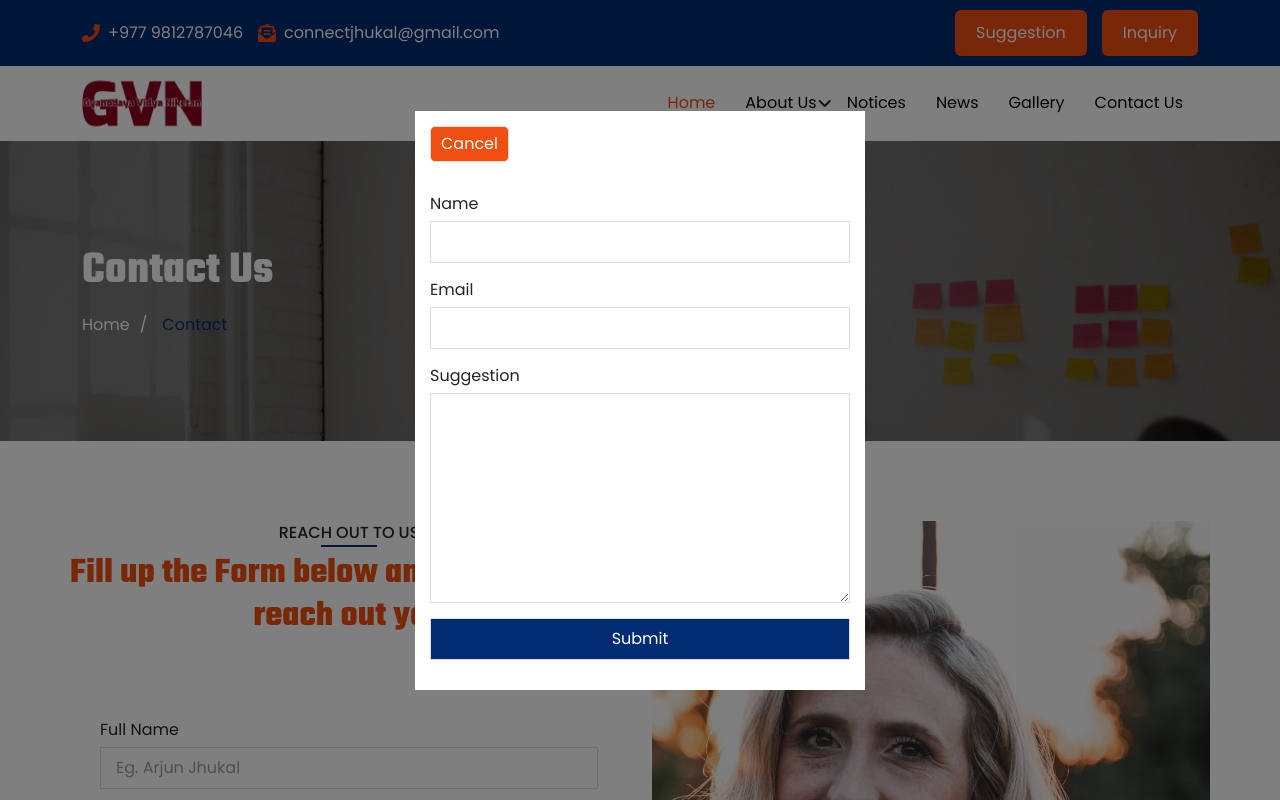
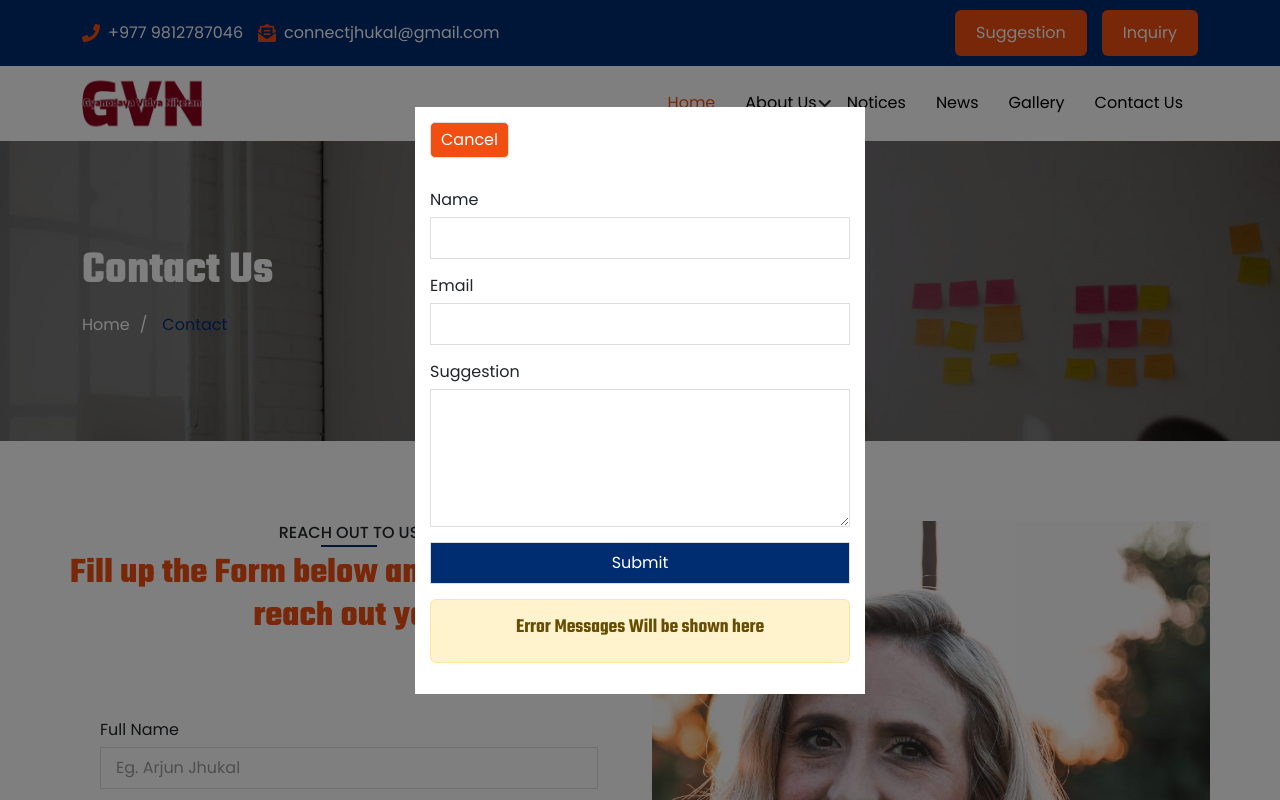
Before and after one commit to Arjun-Jhukal/Gyanodaya, a React (Vite) app: page /contact in a window 1280 px wide. Both pictures are taken after a click on the button "Suggestion". Shown: the top 800 px of the page. Built offline with nearby package versions, Linux system fonts and the light colour scheme.

Commit message:
Finalized the form validation

```diff
--- a/src/assets/scss/Component/_form.scss
+++ b/src/assets/scss/Component/_form.scss
@@ -15,6 +15,17 @@
     }
   }
 }
+.error__message {
+  text-align: center;
+  p {
+    color: $orange;
+    margin-bottom: 0;
+
+    &.success {
+      color: green;
+    }
+  }
+}
 
 .suggestion {
   background-color: rgba(0, 0, 0, 0.5);
@@ -27,11 +38,11 @@
   align-items: center;
   justify-content: center;
   z-index: 9;
-
   opacity: 0;
   visibility: hidden;
   transform: translateY(-100%);
   @include transition(0.3s);
+  overflow-y: scroll;
 
   &.active {
     opacity: 1;
--- a/src/components/Form/Form.jsx
+++ b/src/components/Form/Form.jsx
@@ -3,11 +3,11 @@ import InputField from "./InputField";
 import { AiOutlineClose } from "react-icons/ai";
 
 const Form = () => {
-  const inputRef = useRef(null);
+  // const inputRef = useRef(null);
 
-  useEffect(() => {
-    inputRef.current.focus();
-  });
+  // useEffect(() => {
+  //   inputRef.current.focus();
+  // });
 
   const [value, setValue] = useState({
     name: "",
@@ -15,19 +15,69 @@ const Form = () => {
     email: "",
     message: "",
   });
+  const [errorStatus, setErrorStatus] = useState({
+    allEmpty: false,
+    invalidEmail: false,
+    invalidNumber: false,
+    success: false,
+  });
 
-  const handleInputChange = () => {};
+  const handleEnquiryForm = (e) => {
+    e.preventDefault();
+
+    const emailTest = /^[a-zA-Z0-9._%+-]+@[a-zA-Z0-9.-]+\.[a-zA-Z]{2,}$/;
+    const phoneTest = /[a-zA-Z]/;
+
+    setErrorStatus({
+      allEmpty: false,
+      invalidEmail: false,
+      invalidNumber: false,
+      success: false,
+    });
+
+    if (value.name.trim() === "" || value.phone.trim() === "" || value.email.trim() === "") {
+      setErrorStatus({
+        ...errorStatus,
+        allEmpty: true,
+        success: false,
+      });
+    } else if (!emailTest.test(value.email.trim())) {
+      setErrorStatus({
+        ...errorStatus,
+        invalidEmail: true,
+      });
+    } else if (phoneTest.test(value.phone.trim())) {
+      setErrorStatus({
+        ...errorStatus,
+        invalidNumber: true,
+      });
+    } else {
+      setErrorStatus({
+        ...errorStatus,
+        invalidEmail: false,
+        allEmpty: false,
+        invalidNumber: false,
+        success: true,
+      });
+      setValue({
+        name: "",
+        email: "",
+        phone: "",
+        message: "",
+      });
+    }
+  };
+
   return (
     <div className="enquiry">
-      <form className="enquiry__form">
+      <form className="enquiry__form" onSubmit={(e) => handleEnquiryForm(e)}>
         <div className="row">
           <div className=" col-12">
             <InputField
               fieldType={"input"}
               inputType={"text"}
               label={"Full Name"}
-              reference={inputRef}
-              onChange={(e) => handleInputChange(e)}
+              onChange={(e) => setValue({ ...value, name: e.target.value })}
               value={value.name}
               placeholder={"Eg. Arjun Jhukal"}
             />
@@ -37,7 +87,7 @@ const Form = () => {
               fieldType={"input"}
               inputType={"email"}
               label={"Email Address"}
-              onChange={(e) => handleInputChange(e)}
+              onChange={(e) => setValue({ ...value, email: e.target.value })}
               value={value.email}
               placeholder={"example@gmail.com"}
             />
@@ -47,22 +97,34 @@ const Form = () => {
               fieldType={"input"}
               inputType={"Phone"}
               label={"Phone Number"}
-              onChange={(e) => handleInputChange(e)}
-              value={value.name}
+              onChange={(e) => setValue({ ...value, phone: e.target.value })}
+              value={value.phone}
               placeholder={"98XXXXXXXX"}
             />
           </div>
 
           <div className="col-12">
-            <InputField fieldType={"textarea"} rows={6} cols={5} label={"Subject"} onChange={(e) => handleInputChange(e)} value={value.name} />
+            <InputField
+              fieldType={"textarea"}
+              rows={6}
+              cols={5}
+              label={"Subject"}
+              onChange={(e) => setValue({ ...value, message: e.target.value })}
+              value={value.message}
+            />
           </div>
           <div className="col-12">
             <InputField fieldType={"input"} inputType={"submit"} value={"Submit"} />
           </div>
-
-          <button type="button" className="close__btn">
-            <AiOutlineClose size={28} />
-          </button>
+          <div className="col-12">
+            <div className={!errorStatus.success ? "error__message alert alert-warning" : "error__message alert alert-success"}>
+              <h5 className="text-center">Error Messages Will be shown here</h5>
+              <p className={errorStatus.allEmpty ? "d-block" : "d-none"}>Input Fields Cannot be Empty</p>
+              <p className={errorStatus.invalidEmail ? "d-block" : "d-none"}>Please Check Your Email</p>
+              <p className={errorStatus.invalidNumber ? "d-block" : "d-none"}>Please Check Your Phone Number</p>
+              <p className={errorStatus.success ? "d-block success" : "d-none"}>Response Submitted Successfully</p>
+            </div>
+          </div>
         </div>
       </form>
     </div>
--- a/src/components/Form/InputField.jsx
+++ b/src/components/Form/InputField.jsx
@@ -1,10 +1,10 @@
-const InputField = ({ label, value, fieldType, inputType, placeholder, onChange, required, reference, Children, rows, cols }) => {
+const InputField = ({ label, value, fieldType, inputType, placeholder, onChange, required, Children, rows, cols }) => {
   switch (fieldType) {
     case "input":
       return (
         <div>
           {label ? <label>{label}</label> : null}
-          <input type={inputType} value={value} placeholder={placeholder} onChange={onChange} ref={reference} />
+          <input type={inputType} value={value} placeholder={placeholder} onChange={onChange} />
         </div>
       );
     case "textarea":
--- a/src/components/Form/SuggestionForm.jsx
+++ b/src/components/Form/SuggestionForm.jsx
@@ -2,26 +2,91 @@ import { useEffect, useRef, useState } from "react";
 import InputField from "./InputField";
 
 const SuggestionForm = ({ state, onClick }) => {
-  const [value, setValue] = useState();
+  const [value, setValue] = useState({
+    name: "",
+    email: "",
+    message: "",
+  });
 
-  const handleInputChange = () => {};
+  // const inputref = useRef(null);
 
-  const inputref = useRef(null);
+  // useEffect(() => {
+  //   inputref.current.focus();
+  // });
 
-  useEffect(() => {
-    inputref.current.focus();
+  const [errorStatus, setErrorStatus] = useState({
+    allEmpty: false,
+    invalidEmail: false,
+    success: false,
   });
+
+  const handleEnquiryForm = (e) => {
+    e.preventDefault();
+
+    const emailTest = /^[a-zA-Z0-9._%+-]+@[a-zA-Z0-9.-]+\.[a-zA-Z]{2,}$/;
+
+    if (value.name.trim() === "" || value.email.trim() === "") {
+      setErrorStatus({
+        ...errorStatus,
+        allEmpty: true,
+        success: false,
+      });
+    } else if (!emailTest.test(value.email)) {
+      setErrorStatus({
+        ...errorStatus,
+        invalidEmail: true,
+      });
+    } else {
+      setErrorStatus({
+        ...errorStatus,
+        invalidEmail: false,
+        allEmpty: false,
+        success: true,
+      });
+      setValue({
+        name: "",
+        email: "",
+        message: "",
+      });
+    }
+  };
 
   return (
     <div className={state ? "suggestion active" : "suggestion"}>
-      <form className="suggestion__form">
+      <form className="suggestion__form" onSubmit={handleEnquiryForm}>
         <button type="button" className="btn__back" onClick={onClick}>
           Cancel
         </button>
-        <InputField label={"Name"} fieldType={"input"} inputType={"text"} value={value} onChange={handleInputChange} reference={inputref} />
-        <InputField label={"Email"} fieldType={"input"} inputType={"email"} value={value} onChange={handleInputChange} reference={inputref} />
-        <InputField label={"Suggestion"} fieldType={"textarea"} rows={8} value={value} onChange={handleInputChange} />
+        <InputField
+          label={"Name"}
+          fieldType={"input"}
+          inputType={"text"}
+          value={value.name}
+          onChange={(e) => setValue({ ...value, name: e.target.value })}
+        />
+        <InputField
+          label={"Email"}
+          fieldType={"input"}
+          inputType={"email"}
+          value={value.email}
+          onChange={(e) => setValue({ ...value, email: e.target.value })}
+        />
+        <InputField
+          label={"Suggestion"}
+          fieldType={"textarea"}
+          rows={5}
+          value={value.message}
+          onChange={(e) => setValue({ ...value, message: e.target.value })}
+        />
         <InputField fieldType={"input"} inputType={"submit"} value={"Submit"} />
+
+        <div className={!errorStatus.success ? "error__message alert alert-warning" : "error__message alert alert-success"}>
+          <h5 className="text-center">Error Messages Will be shown here</h5>
+          <p className={errorStatus.allEmpty ? "d-block" : "d-none"}>Input Fields Cannot be Empty</p>
+          <p className={errorStatus.invalidEmail ? "d-block" : "d-none"}>Please Check Your Email</p>
+          <p className={errorStatus.invalidNumber ? "d-block" : "d-none"}>Please Check Your Phone Number</p>
+          <p className={errorStatus.success ? "d-block success" : "d-none"}>Response Submitted Successfully</p>
+        </div>
       </form>
     </div>
   );
```
